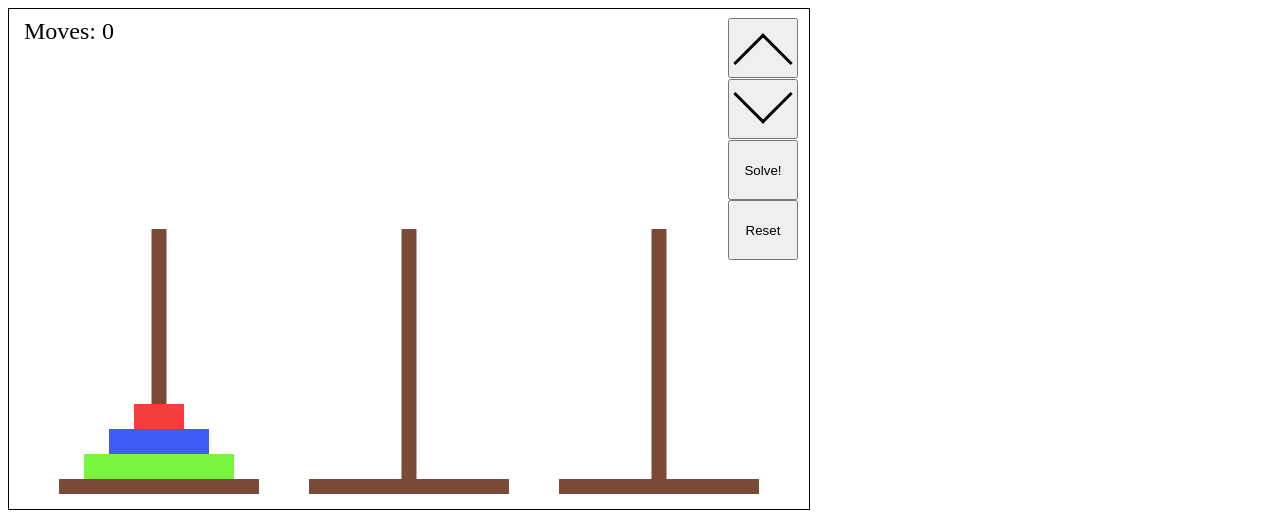
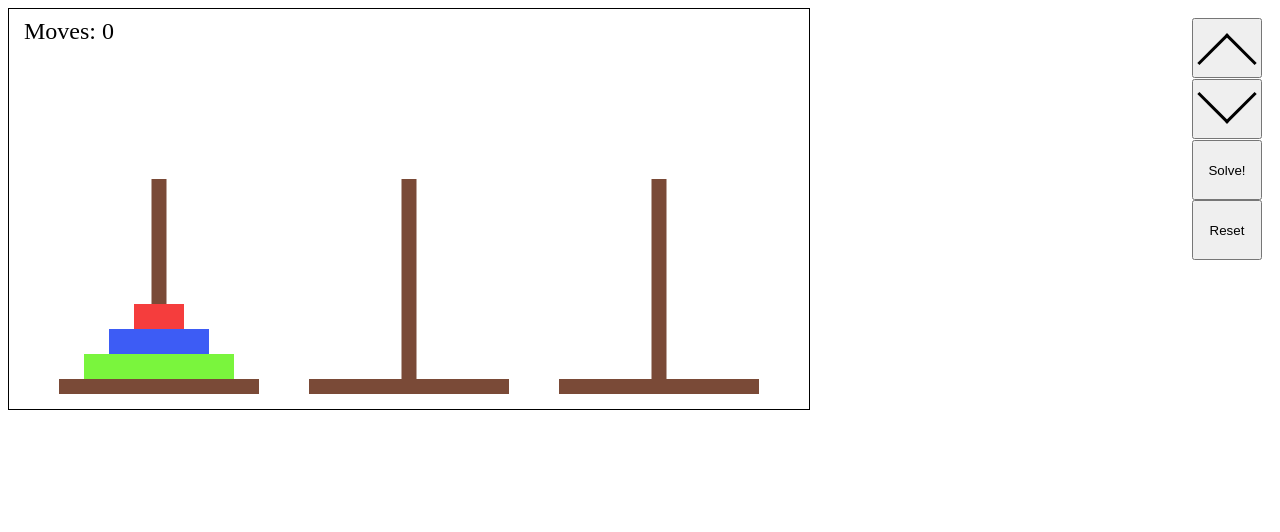
Before and after one commit to nd-0r/TowersOfHanoi, a plain HTML site: page index.html in a window 1280 px wide. Both pictures are taken after a click on the button "Reset". Drawn offline with Linux system fonts and the light colour scheme.

Commit message:
Bug fixes
Signed-off-by: Andrew Orals <nd-0r@andreworals.com>

```diff
--- a/main.css
+++ b/main.css
@@ -1,13 +1,14 @@
 .container {
   position: relative;
-  height: 500px;
-  width: 800px;
+  height: 100%;
+  width: 100%;
+  overflow: hidden;
 }
 
 #toh {
   position: relative;
-  height: 100%;
-  width: 100%;
+  /* height: 100%;
+  width: 100%; */
   border: 1px solid #000000;
 }
 
--- a/toh.js
+++ b/toh.js
@@ -1,14 +1,11 @@
 var canvas;
-var offset_x;
-var offset_y;
-var width;
-var height;
 var ctx;
 var towers;
 var num_moves;
 var target_moves;
 var num_disks;
 var won;
+var solving;
 
 const kLineWidth = 15;
 const kDiskWidth = 25;
@@ -23,38 +20,41 @@ var drag_offset_y;
 function init() {
   window.addEventListener('mousedown', this.handleMouseDownEvent, false);
   window.addEventListener('mouseup', this.handleMouseUpEvent, false);
-  window.addEventListener('touchmove', this.handleUIEvent, false);
+  window.addEventListener('touchstart', this.handleMouseDownEvent, false);
+  window.addEventListener('touchend', this.handleMouseUpEvent, false);
+  window.addEventListener('resize', this.resize, false);
   canvas = document.getElementById('toh');
-  width = canvas.width;
-  height = canvas.height;
-  offset_x = canvas.getBoundingClientRect().left;
-  offset_y = canvas.getBoundingClientRect().top;
+  canvas.width = Math.min(window.innerWidth, 800);
+  canvas.height = Math.min(window.innerHeight - 10, 400);
   ctx = canvas.getContext('2d');
   num_disks = 3;
   drag_source_rod = -1;
-  won = false;
+  solving = false;
 
   reset();
   draw();
 }
 
 function reset() {
+  if (!solving) {
     towers = [[], [], []];
     won = false;
+    solving = false;
     num_moves = 0;
     target_moves = Math.pow(2, num_disks) - 1;
     createDisks();
   }
+}
 
 function calcMouseCoords(e) {
   return ({
-    x: e.clientX - offset_x,
-    y: e.clientY - offset_y
+    x: e.pageX - canvas.getBoundingClientRect().left,
+    y: e.pageY - canvas.getBoundingClientRect().top
   })
 }
 
 function handleMouseDownEvent(e) {
-  if (!won) {
+  if (!won && !solving) {
     for (let i = 0; i < 3; i++) {
       var mouse_pos_x = calcMouseCoords(e).x;
       var mouse_pos_y = calcMouseCoords(e).y;
@@ -68,6 +68,7 @@ function handleMouseDownEvent(e) {
           drag_offset_x = mouse_pos_x - top_disk.pos_x;
           drag_offset_y = mouse_pos_y - top_disk.pos_y;
           window.addEventListener('mousemove', this.drawMoving, false);
+          window.addEventListener('touchmove', this.drawMoving, false);
           return;
         }
       }
@@ -76,14 +77,14 @@ function handleMouseDownEvent(e) {
 }
 
 function handleMouseUpEvent(e) {
-  if (!won && drag_source_rod >= 0) {
+  if (!won && !solving && drag_source_rod >= 0) {
     for (let i = 0; i < 3; i++) {
       var mouse_pos_x = calcMouseCoords(e).x;
       var mouse_pos_y = calcMouseCoords(e).y;
-      if (mouse_pos_x > (i + 1) * (width / 16) + i * (width / 4) &&
-          mouse_pos_x < (i + 1) * (width / 16) + (i + 1) * (width / 4) &&
-          mouse_pos_y > height - 2 * kLineWidth - height / 2 &&
-          mouse_pos_y < height - 2 * kLineWidth) {
+      if (mouse_pos_x > (i + 1) * (canvas.width / 16) + i * (canvas.width / 4) &&
+          mouse_pos_x < (i + 1) * (canvas.width / 16) + (i + 1) * (canvas.width / 4) &&
+          mouse_pos_y > canvas.height - 2 * kLineWidth - canvas.height / 2 &&
+          mouse_pos_y < canvas.height - 2 * kLineWidth) {
         move(drag_source_rod, i);
       }
     }
@@ -114,13 +115,14 @@ function move(source, destination) {
   num_moves++;
   if (num_moves === target_moves && towers[2].length === num_disks) {
     won = true;
+    solving = false;
   }
   draw();
   return true;
 }
 
 function incrementNumDisks() {
-  if (num_disks && num_disks < kMaxDisks) {
+  if (!solving && num_disks && num_disks < kMaxDisks) {
     num_disks++;
   }
   reset();
@@ -128,7 +130,7 @@ function incrementNumDisks() {
 }
 
 function decrementNumDisks() {
-  if (num_disks && num_disks > 2) {
+  if (!solving && num_disks && num_disks > 2) {
     num_disks--;
   }
   reset();
@@ -137,7 +139,7 @@ function decrementNumDisks() {
 
 function createDisks() {
   for (let i = num_disks - 1; i >= 0; i--) {
-    var disk_width = i * ((width / 4) - kMinDiskWidth) /
+    var disk_width = i * ((canvas.width / 4) - kMinDiskWidth) /
                      num_disks + kMinDiskWidth;
     towers[0].push({
       index: i,
@@ -151,8 +153,14 @@ function createDisks() {
   }
 }
 
+function resize() {
+  canvas.width = Math.min(window.innerWidth, 800);
+  canvas.height = Math.min(window.innerHeight - 10, 400);
+  draw();
+}
+
 function draw() {
-  ctx.clearRect(0, 0, width, height);
+  ctx.clearRect(0, 0, canvas.width, canvas.height);
   ctx.fillStyle = "#000000";
   ctx.font = '24px sans serif';
   ctx.fillText(`Moves: ${num_moves}`, 15, 30);
@@ -160,15 +168,15 @@ function draw() {
   if (won) {
     ctx.fillStyle = "#51fa8a";
     ctx.font = '56px sans serif';
-    ctx.fillText("You Win!", width / 2 - 110, height / 4);
+    ctx.fillText("You Win!", canvas.width / 2 - 110, canvas.height / 4);
   }
 }
 
 function drawMoving(e) {
   draw();
   ctx.fillStyle = dragging_disk.color;
-  let mouse_pos_x = e.clientX - offset_x;
-  let mouse_pos_y = e.clientY - offset_y;
+  let mouse_pos_x = calcMouseCoords(e).x;
+  let mouse_pos_y = calcMouseCoords(e).y;
   ctx.fillRect(
     mouse_pos_x - drag_offset_x,
     mouse_pos_y - drag_offset_y,
@@ -178,22 +186,22 @@ function drawMoving(e) {
 }
 
 function drawRodsAndDisks() {
-  const kBaseWidth = width / 4;
-  const kBaseSeparator = width / 16;
-  const kRodHeight = height / 2;
+  const kBaseWidth = canvas.width / 4;
+  const kBaseSeparator = canvas.width / 16;
+  const kRodHeight = canvas.height / 2;
 
   for (let i = 0; i < 3; i++) {
     ctx.fillStyle = "#7a4a37";
     var pos_x = (i + 1) * kBaseSeparator + i * kBaseWidth
     ctx.fillRect( // Draw the base
       pos_x,
-      height - 2 * kLineWidth,
+      canvas.height - 2 * kLineWidth,
       kBaseWidth,
       kLineWidth
     );
     ctx.fillRect( // Draw the rod
       pos_x + (kBaseWidth / 2) - (kLineWidth / 2),
-      height - 2 * kLineWidth - kRodHeight,
+      canvas.height - 2 * kLineWidth - kRodHeight,
       kLineWidth,
       kRodHeight
     )
@@ -202,7 +210,7 @@ function drawRodsAndDisks() {
       if (!(i === drag_source_rod && j == towers[i].length - 1)) { // don't draw the source while moving
         ctx.fillStyle = towers[i][j].color;
         towers[i][j].pos_x = pos_x + kBaseWidth / 2 - towers[i][j].width / 2;
-        towers[i][j].pos_y = height - 2 * kLineWidth - (j + 1) * kDiskWidth;
+        towers[i][j].pos_y = canvas.height - 2 * kLineWidth - (j + 1) * kDiskWidth;
         ctx.fillRect(
           towers[i][j].pos_x,
           towers[i][j].pos_y,
@@ -217,15 +225,16 @@ function drawRodsAndDisks() {
 // Solver
 
 function solve() {
+  solving = true;
   moveNDisksRecursively(num_disks, 0, 2, 1);
 }
 
 function moveNDisksRecursively(n, source_idx, destination_idx, temp_idx) {
   if (n === 1) {
-      move(source_idx, destination_idx);
+    setTimeout(() => { move(source_idx, destination_idx); }, 1000 / num_disks);
   } else {
     moveNDisksRecursively(n - 1, source_idx, temp_idx, destination_idx);
-      move(source_idx, destination_idx);
+    setTimeout(() => { move(source_idx, destination_idx); }, 1000 / num_disks);
     moveNDisksRecursively(n - 1, temp_idx, destination_idx, source_idx);
   }
 }
```
Lines whose indentation alone changed are shown as unchanged.
